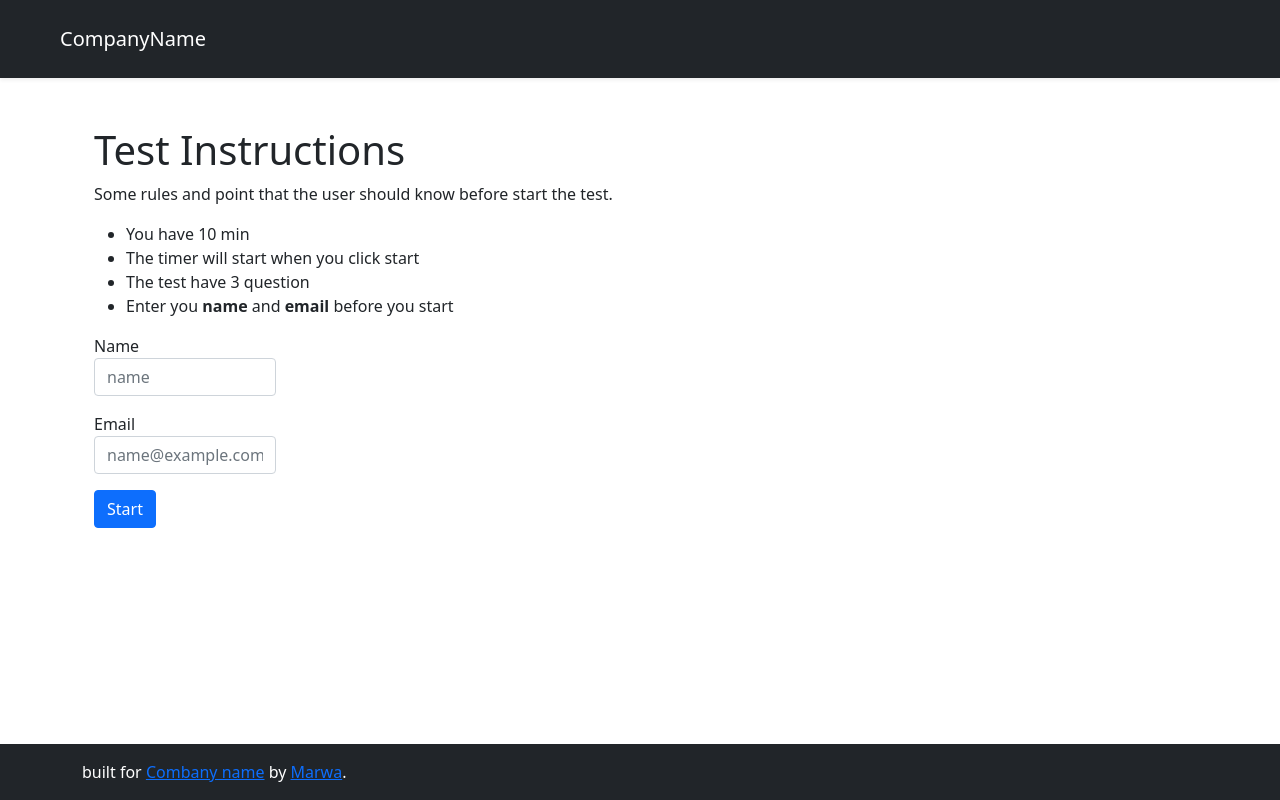
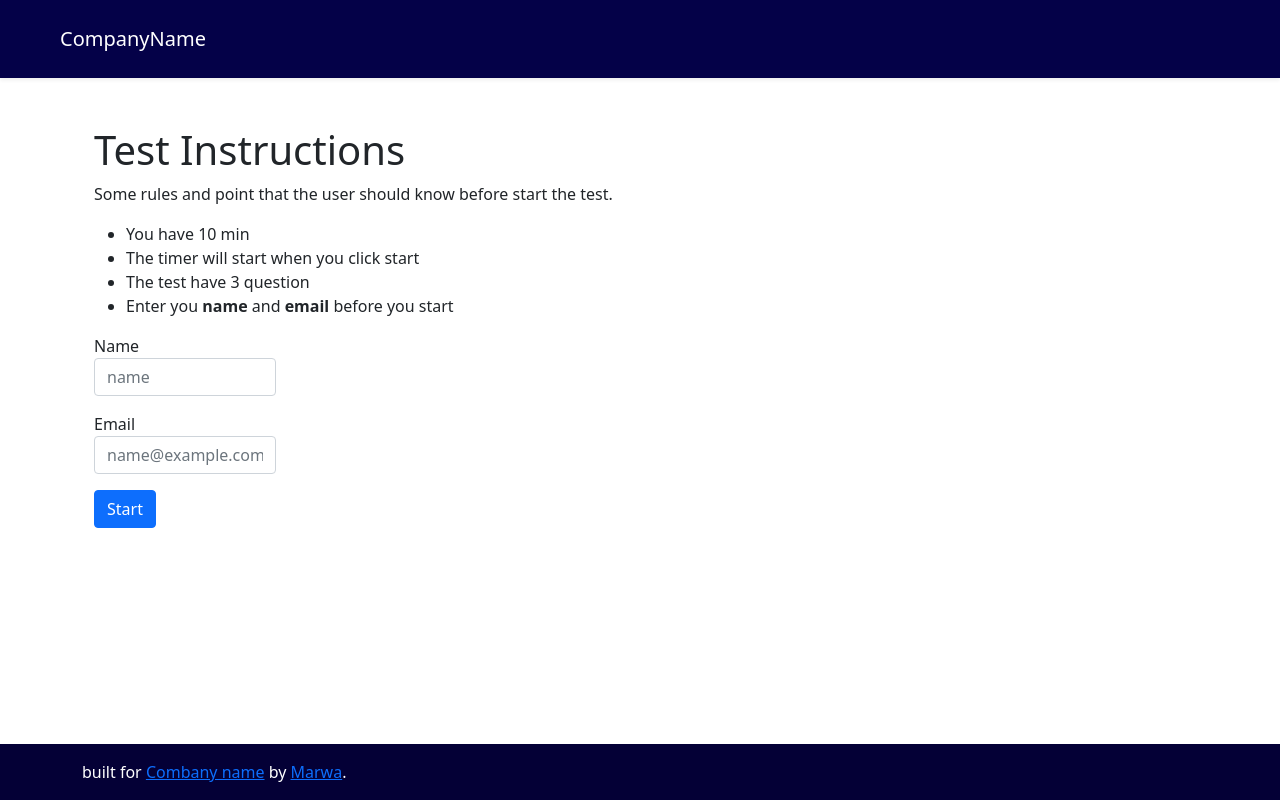
Before and after one commit to Korota-21/online-test-app, an Angular app: page / in a window 1280 px wide. Built offline with nearby package versions, Linux system fonts and the light colour scheme.

Commit message:
update header & footer style

```diff
--- a/src/app/components/footer/footer.component.css
+++ b/src/app/components/footer/footer.component.css
@@ -3,4 +3,5 @@ footer {
     width: 100%;
     left: 0;
     bottom: 0;
+    background-color: rgb(4, 0, 54);
 }
--- a/src/app/components/footer/footer.component.html
+++ b/src/app/components/footer/footer.component.html
@@ -1,4 +1,4 @@
-<footer class="mt-2 py-3 text-white bg-dark">
+<footer class="mt-2 py-3 text-white">
     <div class="container">
         <div>built for <a href="">Combany name</a> by <a href="https://github.com/Korota-21">Marwa</a>.</div>
 
--- a/src/app/components/header/header.component.css
+++ b/src/app/components/header/header.component.css
@@ -0,0 +1,3 @@
+nav {
+    background-color: rgb(4, 1, 72);
+}
--- a/src/app/components/header/header.component.html
+++ b/src/app/components/header/header.component.html
@@ -1,4 +1,4 @@
-<nav class="navbar navbar-expand-lg navbar-dark bg-dark text-white shadow-sm py-4 px-5">
+<nav class="navbar navbar-expand-lg navbar-dark text-white shadow-sm py-4 px-5">
     <div class="container-fluid">
         <!-- Left Side Of Navbar -->
         <div>
```
